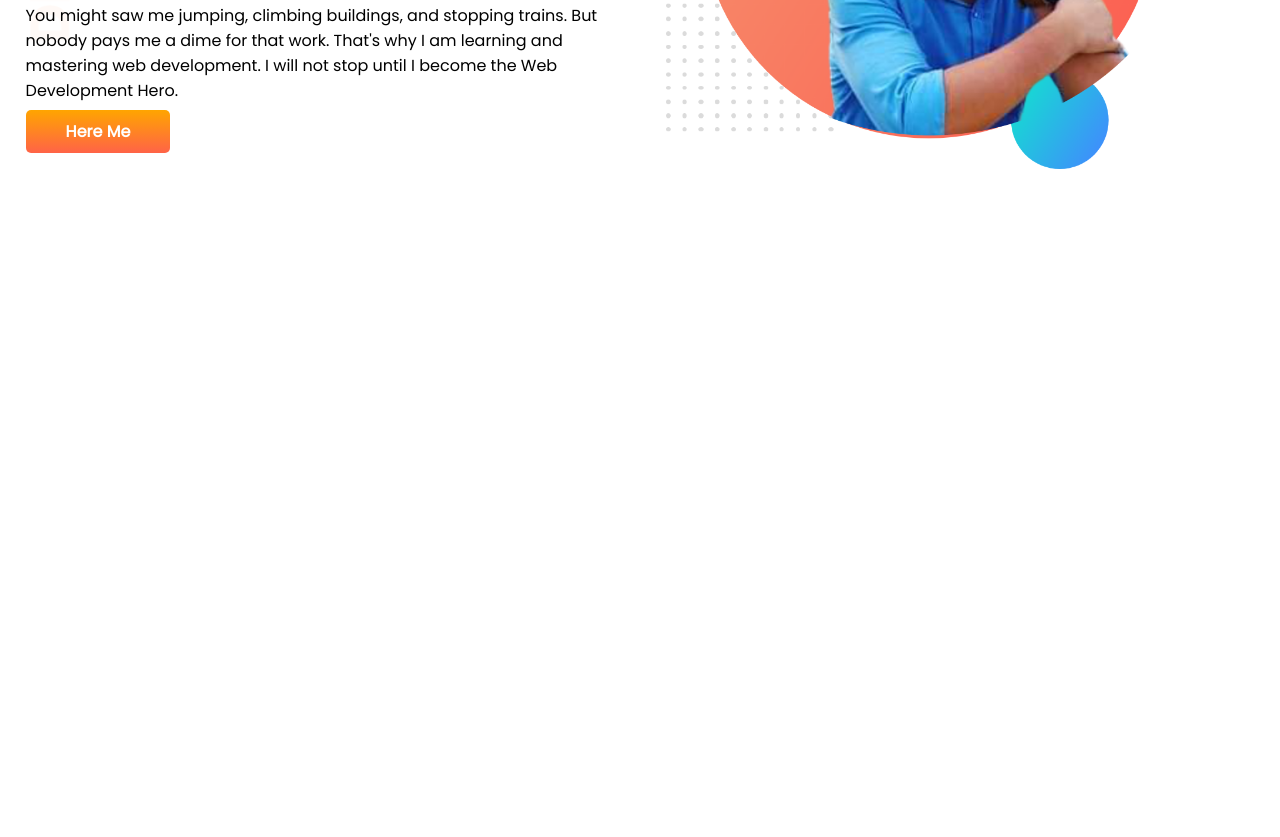
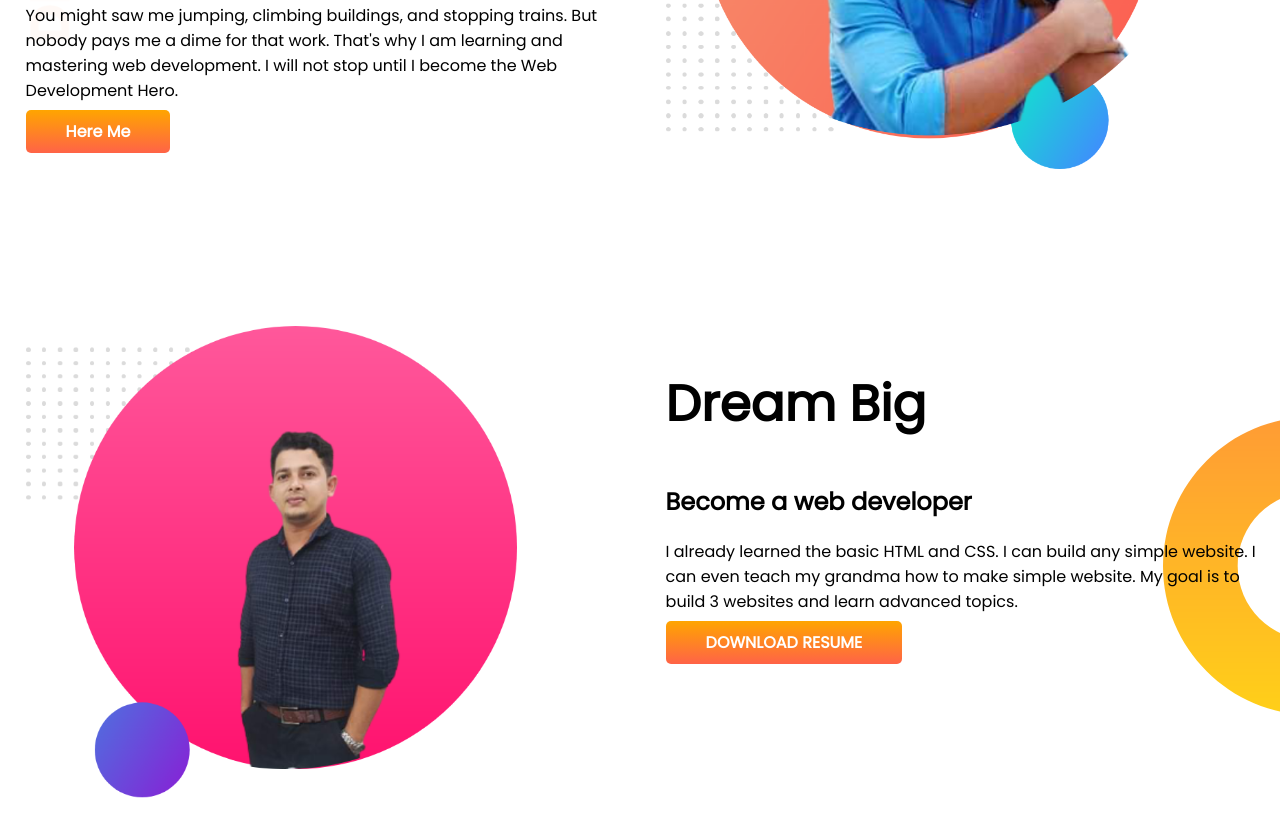
Before and after one commit to SheikhShuvoAhmed/developer-portfolio, a plain HTML site: page index.html in a window 1280 px wide. Shown: the part 319-1156 px from the top of the page. Before the commit the page ends 800 px from the top, so only its background shows below. Drawn offline with Linux system fonts and the light colour scheme.

Commit message:
dream big dine

```diff
--- a/index.html
+++ b/index.html
@@ -28,6 +28,19 @@
         </div>
         <div class="half_width"><img src="images/shuvo-bg.png" alt="shuvo's pic"></div>
     </section>
+    <section class="dream_big">
+        <div class="half_width">
+            <img src="images/shuvo2.png" alt="my pic 2">
+        </div>
+        <div class="half_width">
+            <h1>Dream Big</h1>
+            <h2>Become a web developer</h2>
+            <p>I already learned the basic HTML and CSS. I can build any simple website. I can even teach my grandma how
+                to make simple website. My goal is to build 3 websites and learn advanced topics.</p>
+            <a class="link_button" href="https://www.instagram.com/sheikhshuvoahmed/" target="_blank">DOWNLOAD
+                RESUME</a>
+        </div>
+    </section>
 </body>
 
 </html>
--- a/style.css
+++ b/style.css
@@ -11,6 +11,7 @@ h1{
 }
 section{
     display: flex;
+    margin-bottom: 150px;
 }
 .half_width{
     width: 50%;
@@ -32,3 +33,8 @@ section{
     background-repeat: no-repeat;
 
 }
+.dream_big{
+    background-image: url(images/dream-bg.png);
+    background-repeat: no-repeat;
+    background-position: right;
+}
```
Also changed, not shown: images/shuvo2.png (added).
